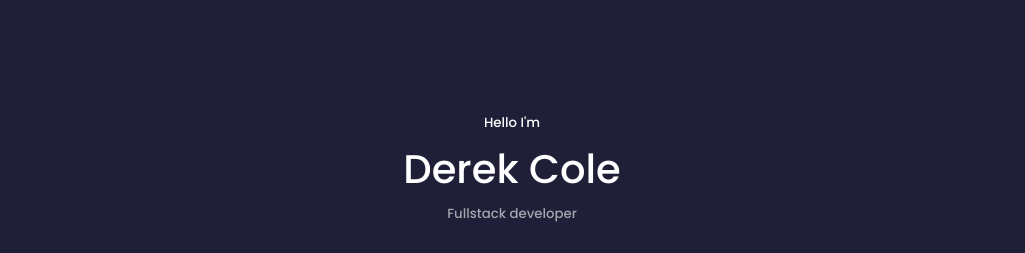
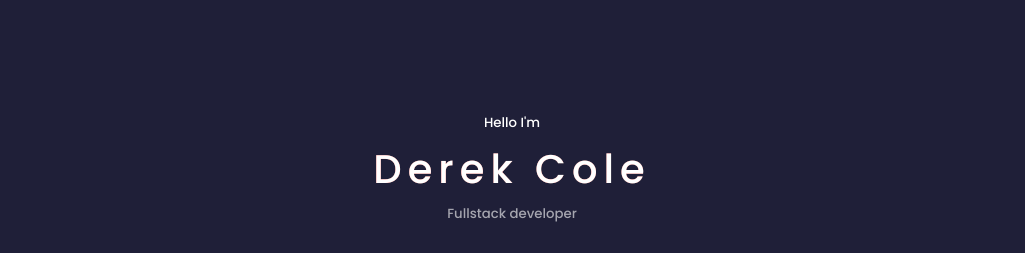
Before and after one commit to derekcole/derekcole.github.io, a React (Create React App) app: page / in a window 1280 px wide. Shown: the top 253 px of the page, without its empty margins (128-1153 px from the left). Built offline with nearby package versions, Linux system fonts and the light colour scheme.

Commit message:
changesss

```diff
--- a/src/components/header/header.css
+++ b/src/components/header/header.css
@@ -2,6 +2,16 @@ header {
     height: 100vh;
     padding-top: 7rem;
     overflow: hidden;
+}
+
+#name {
+    letter-spacing: 6px;
+    text-shadow: red 0 0, cyan 0 0;
+    transition: text-shadow 200ms;
+}
+
+#name:hover {
+    text-shadow: red -6px 0, cyan 6px 0;
 }
 
 .header__container {
--- a/src/components/header/header.jsx
+++ b/src/components/header/header.jsx
@@ -8,7 +8,7 @@ const header = () => {
     <header>
       <div className="container header__container">
       <h5> Hello I'm</h5>
-      <h1> Derek Cole</h1>
+      <h1 id="name"> Derek Cole</h1>
       <h5 className="text-light">Fullstack developer</h5>
       <HeaderSocials/>
 
```
Also changed, not shown: 1 other file (tests, documents, lock files or other folders).
